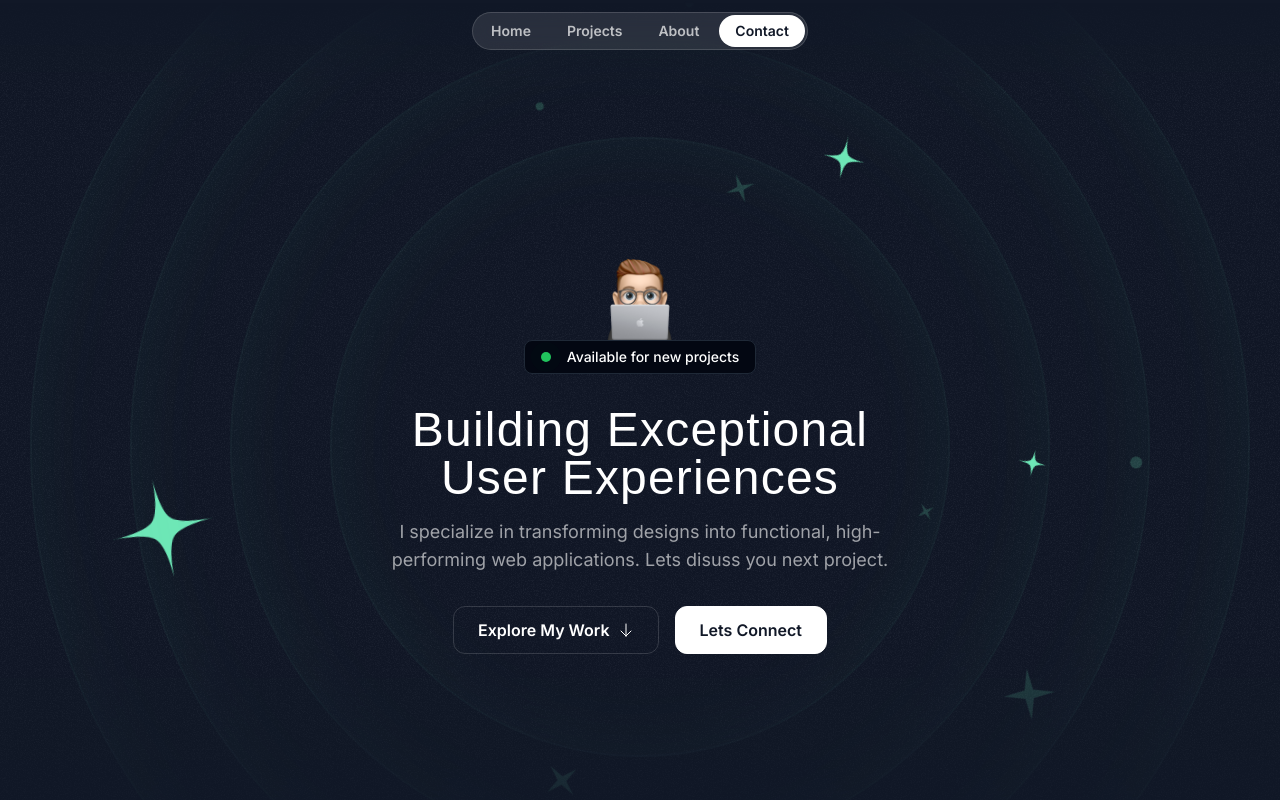
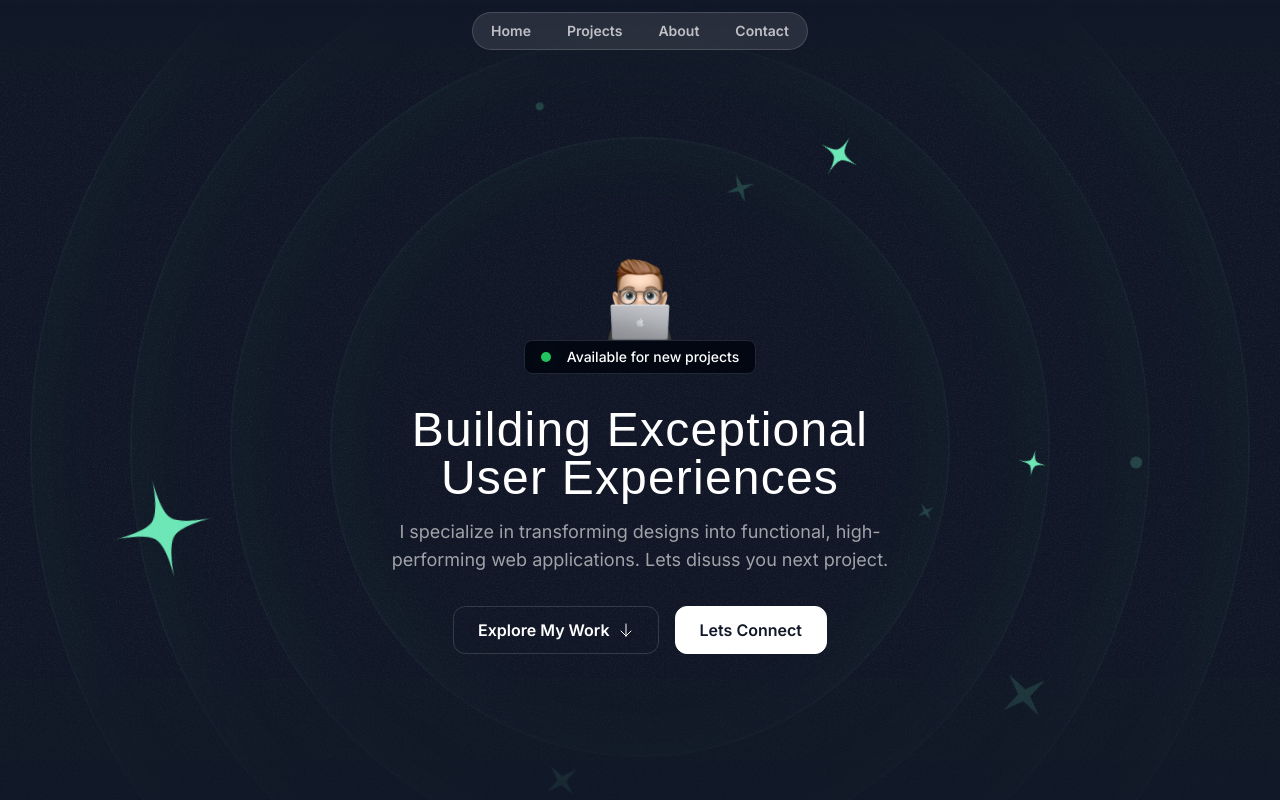
Before and after one commit to nishorgo/portfolio, a Next.js app: page / in a window 1280 px wide. Shown: the top 800 px of the page. Built offline with nearby package versions, Linux system fonts and the light colour scheme; a web font is replaced by a local one.

Commit message:
refactor: navbar scroll enabled

```diff
--- a/src/app/globals.css
+++ b/src/app/globals.css
@@ -2,9 +2,13 @@
 @tailwind components;
 @tailwind utilities;
 
+html {
+    @apply scroll-smooth;
+}
+
 @layer base {
     .nav-item {
-        @apply px-4 py-1.5 rounded-full text-white/70 text-sm font-semibold hover:bg-white/10 hover:text-white transition duration-300;
+        @apply px-4 py-1.5 rounded-full text-white/70 text-sm font-semibold hover:bg-white hover:text-gray-700 transition duration-300 ease-in-out;
     }
 
     .hero-ring {
--- a/src/app/page.tsx
+++ b/src/app/page.tsx
@@ -11,12 +11,22 @@ export default function Home() {
   return (
     <div>
       <Header />
-      <HeroSection />
-      <ProjectsSection />
+      <section id="home">
+        <HeroSection />
+      </section>
+      <section id="projects">
+        <ProjectsSection />
+      </section>
       <TapeSection />
-      <TestimonialsSection />
-      <AboutSection />
-      <ContactSection />
+      <section id="testimonials">
+        <TestimonialsSection />
+      </section>
+      <section id="about">
+        <AboutSection />
+      </section>
+      <section id="contact">
+        <ContactSection />
+      </section>
       <Footer />
     </div>
   );
--- a/src/sections/Header.tsx
+++ b/src/sections/Header.tsx
@@ -1,10 +1,10 @@
 export const Header = () => {
   return <div className="flex justify-center items-center fixed top-3 w-full z-10">
     <nav className="flex gap-1 p-0.5 border border-white/15 rounded-full bg-white/10 backdrop-blur">
-      <a href="" className="nav-item">Home</a>
-      <a href="" className="nav-item">Projects</a>
-      <a href="" className="nav-item">About</a>
-      <a href="" className="nav-item bg-white text-gray-900 hover:bg-white/70 hover:text-gray-900">Contact</a>
+      <a href="#home" className="nav-item">Home</a>
+      <a href="#projects" className="nav-item">Projects</a>
+      <a href="#about" className="nav-item">About</a>
+      <a href="#contact" className="nav-item ">Contact</a>
     </nav>
   </div>;
 };
--- a/src/sections/Hero.tsx
+++ b/src/sections/Hero.tsx
@@ -58,7 +58,7 @@ export const HeroSection = () => {
           shouldOrbit
           orbitDuration="40s"
           shouldSpin
-          spinDuration="6s"
+          spinDuration="10s"
         >
           <StarIcon className="size-12 text-emerald-300" />
         </HeroOrbit>
@@ -82,7 +82,7 @@ export const HeroSection = () => {
           shouldOrbit
           orbitDuration="100s"
           shouldSpin
-          spinDuration="10s"
+          spinDuration="20s"
         >
           <SparkleIcon className="size-14 text-emerald-300/20" />
         </HeroOrbit>
```
